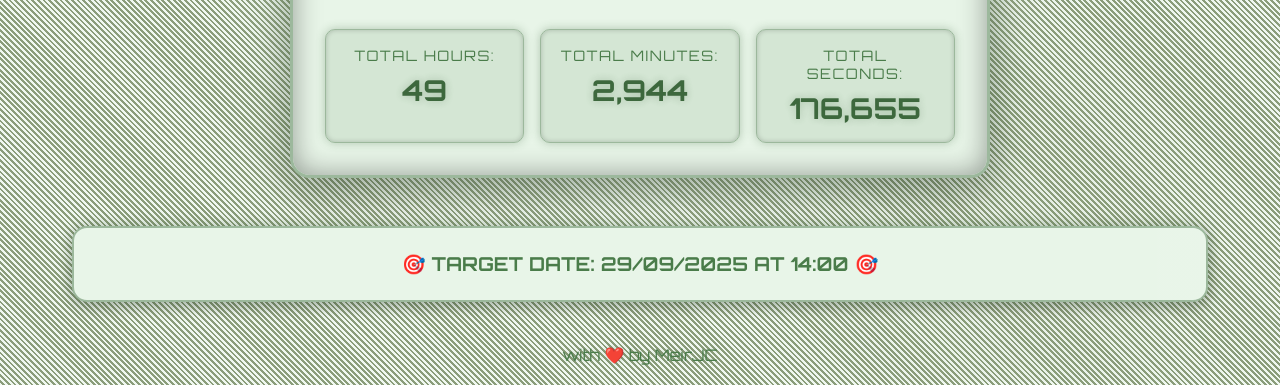
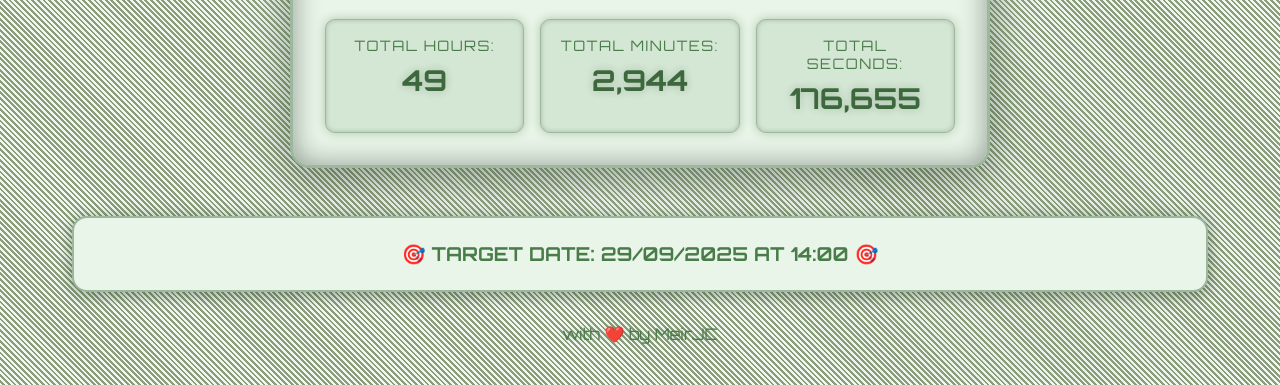
Before and after one commit to MeirJC/how-much-more, a plain HTML site: page index.html in a window 1280 px wide. Shown: the part 415-800 px from the top of the page. Drawn offline with Linux system fonts and the light colour scheme.

Commit message:
Add files via upload

```diff
--- a/index.html
+++ b/index.html
@@ -390,10 +390,7 @@
         }
 
         .footer {
-            position: fixed;
-            bottom: 20px;
-            left: 50%;
-            transform: translateX(-50%);
+            margin-inline: auto;
             font-size: 1rem;
             color: var(--text-secondary);
             font-weight: 400;
```
